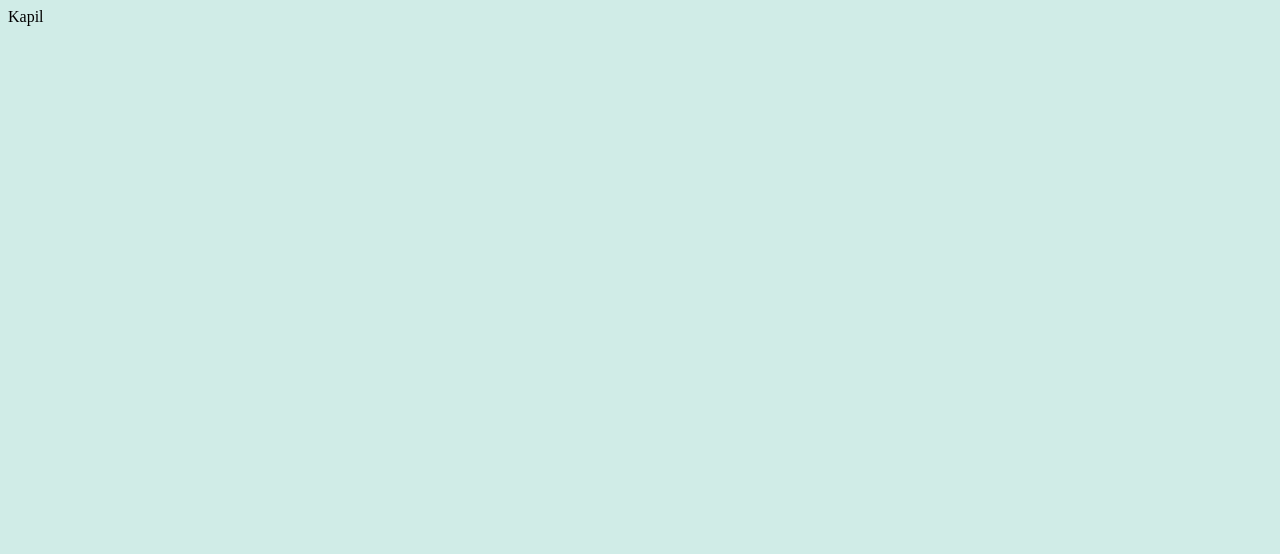
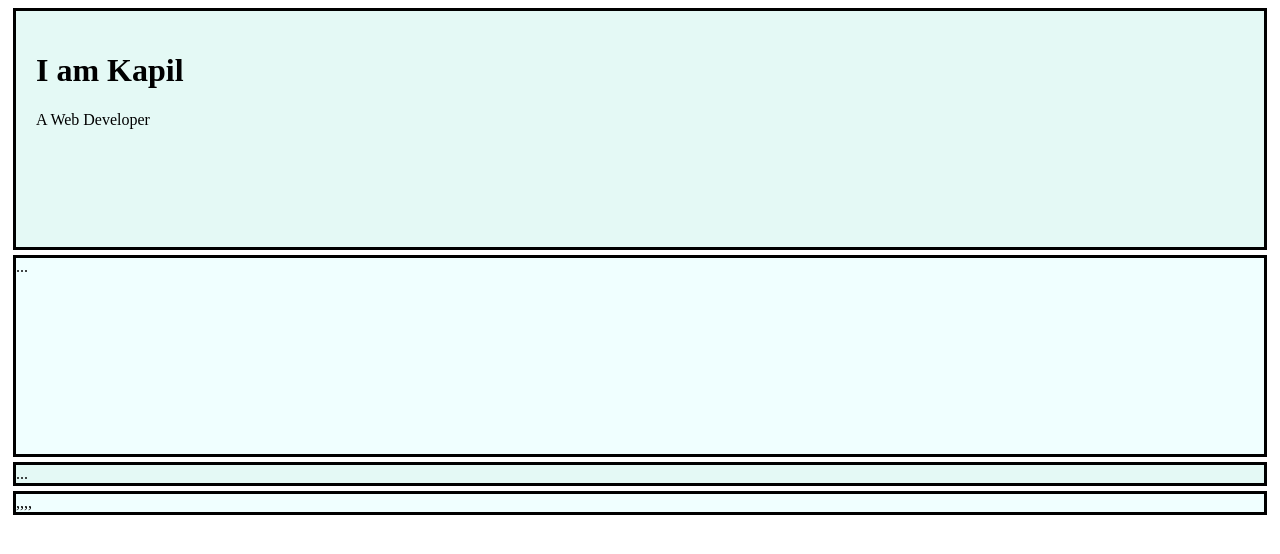
Before and after one commit to KapilSable/Angela_Resume_Project, a plain HTML site: page MyCVSite/index.html in a window 1280 px wide. Drawn offline with Linux system fonts and the light colour scheme.

Commit message:
div added

```diff
--- a/MyCVSite/css/style.css
+++ b/MyCVSite/css/style.css
@@ -1,4 +1,32 @@
 body
 {
-    background-color: #D0ECE7 ;
 }
+
+#div1{
+    background-color: #E4F9F5;
+    height: 25%;
+    padding: 20px;
+    border: solid;
+    margin: 5px;
+}
+#div2{
+    background-color: azure;
+    height: 25%;
+    border: solid;
+    margin: 5px;
+
+}
+#div3{
+    background-color:#E4F9F5 ;
+    border: solid;
+    margin: 5px;
+
+
+}
+#div4{
+    background-color: azure;
+     border: solid;
+     margin: 5px;
+
+
+}
--- a/MyCVSite/index.html
+++ b/MyCVSite/index.html
@@ -7,7 +7,22 @@
 </head>
 
 <body>
-Kapil
+
+<div id="div1">
+   <h1>I am Kapil </h1>
+   A Web Developer
+
+</div>
+<div id="div2">
+        ...
+</div>
+<div id="div3">
+    ...
+</div>
+<div id="div4">
+    ,,,,
+</div>
+
 
 </body>
 
```
